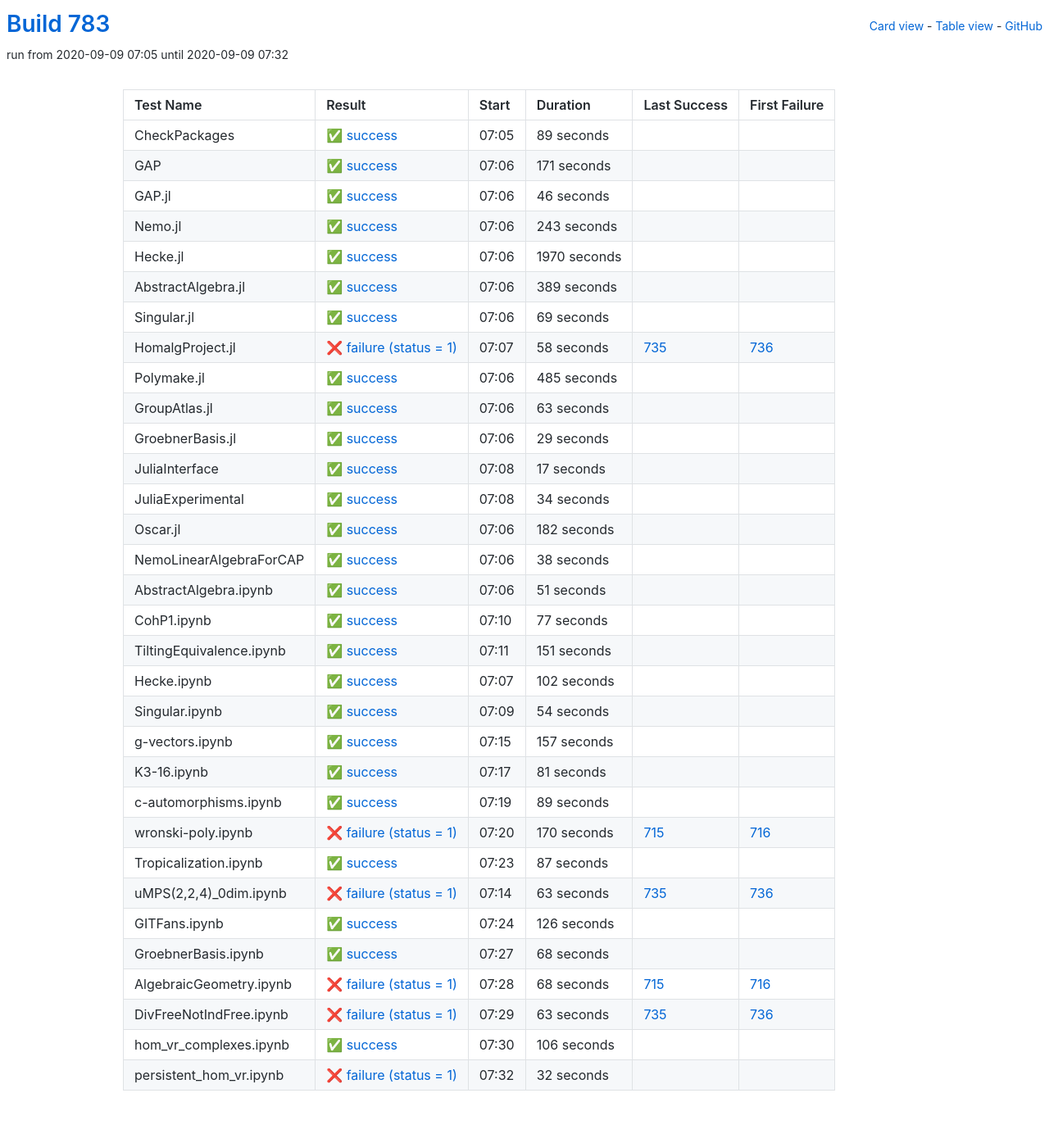
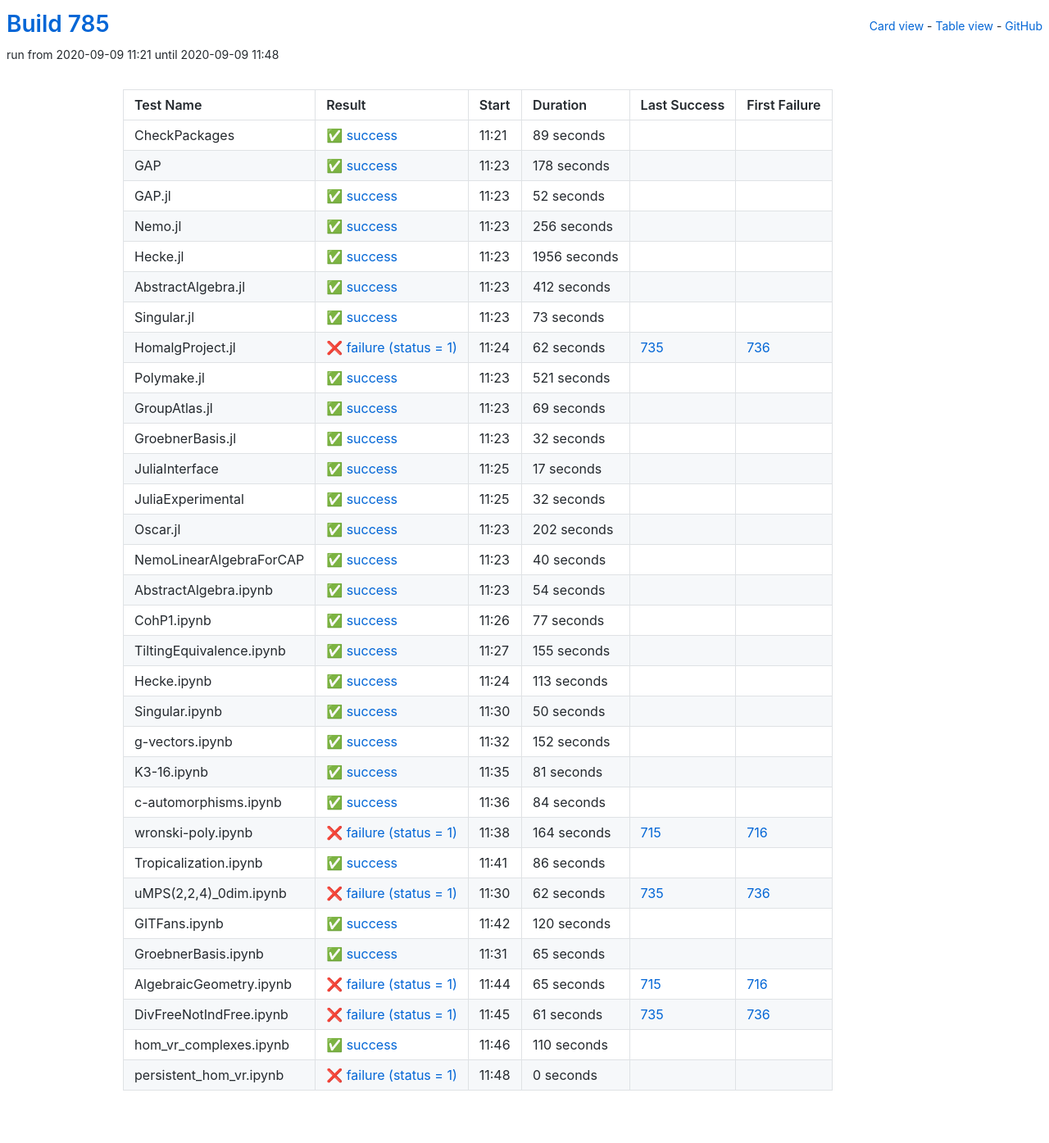
Before and after one commit to oscar-system/oscar-ci-status-stable, a Jekyll site: the page built from table.html, in a window 1280 px wide. Shown: the whole page at 82% size. Built offline with Jekyll 4.4.1, drawn with Linux system fonts in a browser that asks for light colours.

Commit message:
Build #785

```diff
--- a/_data/ci.yml
+++ b/_data/ci.yml
@@ -1,6 +1,6 @@
 ---
-build: 783
-build_url: https://oscarci.mathematik.uni-kl.de/job/oscar-stable/783/
+build: 785
+build_url: https://oscarci.mathematik.uni-kl.de/job/oscar-stable/785/
 job: oscar-stable
 organization: oscar-system
 repo: oscar-ci-status-stable
@@ -8,8 +8,8 @@ repourl: https://github.com/oscar-system/oscar-ci-status-stable
 tests:
 - name: CheckPackages
   id: checkpackages
-  log: https://oscarci.mathematik.uni-kl.de/job/oscar-stable/783/artifact/logs/build-783/CheckPackages.log
-  start: 2020-09-09 07:05
+  log: https://oscarci.mathematik.uni-kl.de/job/oscar-stable/785/artifact/logs/build-785/CheckPackages.log
+  start: 2020-09-09 11:21
   success: true
   exitcode: 0
   status: success
@@ -20,68 +20,104 @@ tests:
   first_failure_url:
 - name: GAP
   id: gap
-  log: https://oscarci.mathematik.uni-kl.de/job/oscar-stable/783/artifact/logs/build-783/GAP.log
-  start: 2020-09-09 07:06
+  log: https://oscarci.mathematik.uni-kl.de/job/oscar-stable/785/artifact/logs/build-785/GAP.log
+  start: 2020-09-09 11:23
   success: true
   exitcode: 0
   status: success
-  duration: 171
+  duration: 178
   last_success: false
   last_success_url:
   first_failure: false
   first_failure_url:
 - name: GAP.jl
   id: gap-jl
-  log: https://oscarci.mathematik.uni-kl.de/job/oscar-stable/783/artifact/logs/build-783/GAP.jl.log
-  start: 2020-09-09 07:06
+  log: https://oscarci.mathematik.uni-kl.de/job/oscar-stable/785/artifact/logs/build-785/GAP.jl.log
+  start: 2020-09-09 11:23
   success: true
   exitcode: 0
   status: success
-  duration: 46
+  duration: 52
   last_success: false
   last_success_url:
   first_failure: false
   first_failure_url:
 - name: Nemo.jl
   id: nemo-jl
-  log: https://oscarci.mathematik.uni-kl.de/job/oscar-stable/783/artifact/logs/build-783/Nemo.jl.log
-  start: 2020-09-09 07:06
+  log: https://oscarci.mathematik.uni-kl.de/job/oscar-stable/785/artifact/logs/build-785/Nemo.jl.log
+  start: 2020-09-09 11:23
   success: true
   exitcode: 0
   status: success
-  duration: 243
+  duration: 256
   last_success: false
   last_success_url:
   first_failure: false
   first_failure_url:
 - name: Hecke.jl
   id: hecke-jl
-  log: https://oscarci.mathematik.uni-kl.de/job/oscar-stable/783/artifact/logs/build-783/Hecke.jl.log
-  start: 2020-09-09 07:06
+  log: https://oscarci.mathematik.uni-kl.de/job/oscar-stable/785/artifact/logs/build-785/Hecke.jl.log
+  start: 2020-09-09 11:23
   success: true
   exitcode: 0
   status: success
-  duration: 1970
+  duration: 1956
   last_success: false
   last_success_url:
   first_failure: false
   first_failure_url:
 - name: AbstractAlgebra.jl
   id: abstractalgebra-jl
-  log: https://oscarci.mathematik.uni-kl.de/job/oscar-stable/783/artifact/logs/build-783/AbstractAlgebra.jl.log
-  start: 2020-09-09 07:06
+  log: https://oscarci.mathematik.uni-kl.de/job/oscar-stable/785/artifact/logs/build-785/AbstractAlgebra.jl.log
+  start: 2020-09-09 11:23
   success: true
   exitcode: 0
   status: success
-  duration: 389
+  duration: 412
   last_success: false
   last_success_url:
   first_failure: false
   first_failure_url:
 - name: Singular.jl
   id: singular-jl
-  log: https://oscarci.mathematik.uni-kl.de/job/oscar-stable/783/artifact/logs/build-783/Singular.jl.log
-  start: 2020-09-09 07:06
+  log: https://oscarci.mathematik.uni-kl.de/job/oscar-stable/785/artifact/logs/build-785/Singular.jl.log
+  start: 2020-09-09 11:23
+  success: true
+  exitcode: 0
+  status: success
+  duration: 73
+  last_success: false
+  last_success_url:
+  first_failure: false
+  first_failure_url:
+- name: HomalgProject.jl
+  id: homalgproject-jl
+  log: https://oscarci.mathematik.uni-kl.de/job/oscar-stable/785/artifact/logs/build-785/HomalgProject.jl.log
+  start: 2020-09-09 11:24
+  success: false
+  exitcode: 1
+  status: failure
+  duration: 62
+  last_success: 735
+  last_success_url: https://oscarci.mathematik.uni-kl.de/job/oscar-stable/735/
+  first_failure: 736
+  first_failure_url: https://oscarci.mathematik.uni-kl.de/job/oscar-stable/736/
+- name: Polymake.jl
+  id: polymake-jl
+  log: https://oscarci.mathematik.uni-kl.de/job/oscar-stable/785/artifact/logs/build-785/Polymake.jl.log
+  start: 2020-09-09 11:23
+  success: true
+  exitcode: 0
+  status: success
+  duration: 521
+  last_success: false
+  last_success_url:
+  first_failure: false
+  first_failure_url:
+- name: GroupAtlas.jl
+  id: groupatlas-jl
+  log: https://oscarci.mathematik.uni-kl.de/job/oscar-stable/785/artifact/logs/build-785/GroupAtlas.jl.log
+  start: 2020-09-09 11:23
   success: true
   exitcode: 0
   status: success
@@ -90,58 +126,22 @@ tests:
   last_success_url:
   first_failure: false
   first_failure_url:
-- name: HomalgProject.jl
-  id: homalgproject-jl
-  log: https://oscarci.mathematik.uni-kl.de/job/oscar-stable/783/artifact/logs/build-783/HomalgProject.jl.log
-  start: 2020-09-09 07:07
-  success: false
-  exitcode: 1
-  status: failure
-  duration: 58
-  last_success: 735
-  last_success_url: https://oscarci.mathematik.uni-kl.de/job/oscar-stable/735/
-  first_failure: 736
-  first_failure_url: https://oscarci.mathematik.uni-kl.de/job/oscar-stable/736/
-- name: Polymake.jl
-  id: polymake-jl
-  log: https://oscarci.mathematik.uni-kl.de/job/oscar-stable/783/artifact/logs/build-783/Polymake.jl.log
-  start: 2020-09-09 07:06
+- name: GroebnerBasis.jl
+  id: groebnerbasis-jl
+  log: https://oscarci.mathematik.uni-kl.de/job/oscar-stable/785/artifact/logs/build-785/GroebnerBasis.jl.log
+  start: 2020-09-09 11:23
   success: true
   exitcode: 0
   status: success
-  duration: 485
-  last_success: false
-  last_success_url:
-  first_failure: false
-  first_failure_url:
-- name: GroupAtlas.jl
-  id: groupatlas-jl
-  log: https://oscarci.mathematik.uni-kl.de/job/oscar-stable/783/artifact/logs/build-783/GroupAtlas.jl.log
-  start: 2020-09-09 07:06
-  success: true
-  exitcode: 0
-  status: success
-  duration: 63
-  last_success: false
-  last_success_url:
-  first_failure: false
-  first_failure_url:
-- name: GroebnerBasis.jl
-  id: groebnerbasis-jl
-  log: https://oscarci.mathematik.uni-kl.de/job/oscar-stable/783/artifact/logs/build-783/GroebnerBasis.jl.log
-  start: 2020-09-09 07:06
-  success: true
-  exitcode: 0
-  status: success
-  duration: 29
+  duration: 32
   last_success: false
   last_success_url:
   first_failure: false
   first_failure_url:
 - name: JuliaInterface
   id: juliainterface
-  log: https://oscarci.mathematik.uni-kl.de/job/oscar-stable/783/artifact/logs/build-783/JuliaInterface.log
-  start: 2020-09-09 07:08
+  log: https://oscarci.mathematik.uni-kl.de/job/oscar-stable/785/artifact/logs/build-785/JuliaInterface.log
+  start: 2020-09-09 11:25
   success: true
   exitcode: 0
   status: success
@@ -152,56 +152,56 @@ tests:
   first_failure_url:
 - name: JuliaExperimental
   id: juliaexperimental
-  log: https://oscarci.mathematik.uni-kl.de/job/oscar-stable/783/artifact/logs/build-783/JuliaExperimental.log
-  start: 2020-09-09 07:08
+  log: https://oscarci.mathematik.uni-kl.de/job/oscar-stable/785/artifact/logs/build-785/JuliaExperimental.log
+  start: 2020-09-09 11:25
   success: true
   exitcode: 0
   status: success
-  duration: 34
+  duration: 32
   last_success: false
   last_success_url:
   first_failure: false
   first_failure_url:
 - name: Oscar.jl
   id: oscar-jl
-  log: https://oscarci.mathematik.uni-kl.de/job/oscar-stable/783/artifact/logs/build-783/Oscar.jl.log
-  start: 2020-09-09 07:06
+  log: https://oscarci.mathematik.uni-kl.de/job/oscar-stable/785/artifact/logs/build-785/Oscar.jl.log
+  start: 2020-09-09 11:23
   success: true
   exitcode: 0
   status: success
-  duration: 182
+  duration: 202
   last_success: false
   last_success_url:
   first_failure: false
   first_failure_url:
 - name: NemoLinearAlgebraForCAP
   id: nemolinearalgebraforcap
-  log: https://oscarci.mathematik.uni-kl.de/job/oscar-stable/783/artifact/logs/build-783/NemoLinearAlgebraForCAP.log
-  start: 2020-09-09 07:06
+  log: https://oscarci.mathematik.uni-kl.de/job/oscar-stable/785/artifact/logs/build-785/NemoLinearAlgebraForCAP.log
+  start: 2020-09-09 11:23
   success: true
   exitcode: 0
   status: success
-  duration: 38
+  duration: 40
   last_success: false
   last_success_url:
   first_failure: false
   first_failure_url:
 - name: AbstractAlgebra.ipynb
   id: abstractalgebra-ipynb
-  log: https://oscarci.mathematik.uni-kl.de/job/oscar-stable/783/artifact/logs/build-783/AbstractAlgebra.ipynb.log
-  start: 2020-09-09 07:06
+  log: https://oscarci.mathematik.uni-kl.de/job/oscar-stable/785/artifact/logs/build-785/AbstractAlgebra.ipynb.log
+  start: 2020-09-09 11:23
   success: true
   exitcode: 0
   status: success
-  duration: 51
+  duration: 54
   last_success: false
   last_success_url:
   first_failure: false
   first_failure_url:
 - name: CohP1.ipynb
   id: cohp1-ipynb
-  log: https://oscarci.mathematik.uni-kl.de/job/oscar-stable/783/artifact/logs/build-783/CohP1.ipynb.log
-  start: 2020-09-09 07:10
+  log: https://oscarci.mathematik.uni-kl.de/job/oscar-stable/785/artifact/logs/build-785/CohP1.ipynb.log
+  start: 2020-09-09 11:26
   success: true
   exitcode: 0
   status: success
@@ -212,56 +212,56 @@ tests:
   first_failure_url:
 - name: TiltingEquivalence.ipynb
   id: tiltingequivalence-ipynb
-  log: https://oscarci.mathematik.uni-kl.de/job/oscar-stable/783/artifact/logs/build-783/TiltingEquivalence.ipynb.log
-  start: 2020-09-09 07:11
+  log: https://oscarci.mathematik.uni-kl.de/job/oscar-stable/785/artifact/logs/build-785/TiltingEquivalence.ipynb.log
+  start: 2020-09-09 11:27
   success: true
   exitcode: 0
   status: success
-  duration: 151
+  duration: 155
   last_success: false
   last_success_url:
   first_failure: false
   first_failure_url:
 - name: Hecke.ipynb
   id: hecke-ipynb
-  log: https://oscarci.mathematik.uni-kl.de/job/oscar-stable/783/artifact/logs/build-783/Hecke.ipynb.log
-  start: 2020-09-09 07:07
+  log: https://oscarci.mathematik.uni-kl.de/job/oscar-stable/785/artifact/logs/build-785/Hecke.ipynb.log
+  start: 2020-09-09 11:24
   success: true
   exitcode: 0
   status: success
-  duration: 102
+  duration: 113
   last_success: false
   last_success_url:
   first_failure: false
   first_failure_url:
 - name: Singular.ipynb
   id: singular-ipynb
-  log: https://oscarci.mathematik.uni-kl.de/job/oscar-stable/783/artifact/logs/build-783/Singular.ipynb.log
-  start: 2020-09-09 07:09
+  log: https://oscarci.mathematik.uni-kl.de/job/oscar-stable/785/artifact/logs/build-785/Singular.ipynb.log
+  start: 2020-09-09 11:30
   success: true
   exitcode: 0
   status: success
-  duration: 54
+  duration: 50
   last_success: false
   last_success_url:
   first_failure: false
   first_failure_url:
 - name: g-vectors.ipynb
   id: g-vectors-ipynb
-  log: https://oscarci.mathematik.uni-kl.de/job/oscar-stable/783/artifact/logs/build-783/g-vectors.ipynb.log
-  start: 2020-09-09 07:15
+  log: https://oscarci.mathematik.uni-kl.de/job/oscar-stable/785/artifact/logs/build-785/g-vectors.ipynb.log
+  start: 2020-09-09 11:32
   success: true
   exitcode: 0
   status: success
-  duration: 157
+  duration: 152
   last_success: false
   last_success_url:
   first_failure: false
   first_failure_url:
 - name: K3-16.ipynb
   id: k3-16-ipynb
-  log: https://oscarci.mathematik.uni-kl.de/job/oscar-stable/783/artifact/logs/build-783/K3-16.ipynb.log
-  start: 2020-09-09 07:17
+  log: https://oscarci.mathematik.uni-kl.de/job/oscar-stable/785/artifact/logs/build-785/K3-16.ipynb.log
+  start: 2020-09-09 11:35
   success: true
   exitcode: 0
   status: success
@@ -272,120 +272,120 @@ tests:
   first_failure_url:
 - name: c-automorphisms.ipynb
   id: c-automorphisms-ipynb
-  log: https://oscarci.mathematik.uni-kl.de/job/oscar-stable/783/artifact/logs/build-783/c-automorphisms.ipynb.log
-  start: 2020-09-09 07:19
+  log: https://oscarci.mathematik.uni-kl.de/job/oscar-stable/785/artifact/logs/build-785/c-automorphisms.ipynb.log
+  start: 2020-09-09 11:36
   success: true
   exitcode: 0
   status: success
-  duration: 89
+  duration: 84
   last_success: false
   last_success_url:
   first_failure: false
   first_failure_url:
 - name: wronski-poly.ipynb
   id: wronski-poly-ipynb
-  log: https://oscarci.mathematik.uni-kl.de/job/oscar-stable/783/artifact/logs/build-783/wronski-poly.ipynb.log
-  start: 2020-09-09 07:20
+  log: https://oscarci.mathematik.uni-kl.de/job/oscar-stable/785/artifact/logs/build-785/wronski-poly.ipynb.log
+  start: 2020-09-09 11:38
   success: false
   exitcode: 1
   status: failure
-  duration: 170
+  duration: 164
   last_success: 715
   last_success_url: https://oscarci.mathematik.uni-kl.de/job/oscar-stable/715/
   first_failure: 716
   first_failure_url: https://oscarci.mathematik.uni-kl.de/job/oscar-stable/716/
 - name: Tropicalization.ipynb
   id: tropicalization-ipynb
-  log: https://oscarci.mathematik.uni-kl.de/job/oscar-stable/783/artifact/logs/build-783/Tropicalization.ipynb.log
-  start: 2020-09-09 07:23
+  log: https://oscarci.mathematik.uni-kl.de/job/oscar-stable/785/artifact/logs/build-785/Tropicalization.ipynb.log
+  start: 2020-09-09 11:41
   success: true
   exitcode: 0
   status: success
-  duration: 87
+  duration: 86
   last_success: false
   last_success_url:
   first_failure: false
   first_failure_url:
 - name: uMPS(2,2,4)_0dim.ipynb
   id: umps-2-2-4-0dim-ipynb
-  log: https://oscarci.mathematik.uni-kl.de/job/oscar-stable/783/artifact/logs/build-783/uMPS-2-2-4-_0dim.ipynb.log
-  start: 2020-09-09 07:14
+  log: https://oscarci.mathematik.uni-kl.de/job/oscar-stable/785/artifact/logs/build-785/uMPS-2-2-4-_0dim.ipynb.log
+  start: 2020-09-09 11:30
   success: false
   exitcode: 1
   status: failure
-  duration: 63
+  duration: 62
   last_success: 735
   last_success_url: https://oscarci.mathematik.uni-kl.de/job/oscar-stable/735/
   first_failure: 736
   first_failure_url: https://oscarci.mathematik.uni-kl.de/job/oscar-stable/736/
 - name: GITFans.ipynb
   id: gitfans-ipynb
-  log: https://oscarci.mathematik.uni-kl.de/job/oscar-stable/783/artifact/logs/build-783/GITFans.ipynb.log
-  start: 2020-09-09 07:24
+  log: https://oscarci.mathematik.uni-kl.de/job/oscar-stable/785/artifact/logs/build-785/GITFans.ipynb.log
+  start: 2020-09-09 11:42
   success: true
   exitcode: 0
   status: success
-  duration: 126
+  duration: 120
   last_success: false
   last_success_url:
   first_failure: false
   first_failure_url:
 - name: GroebnerBasis.ipynb
   id: groebnerbasis-ipynb
-  log: https://oscarci.mathematik.uni-kl.de/job/oscar-stable/783/artifact/logs/build-783/GroebnerBasis.ipynb.log
-  start: 2020-09-09 07:27
+  log: https://oscarci.mathematik.uni-kl.de/job/oscar-stable/785/artifact/logs/build-785/GroebnerBasis.ipynb.log
+  start: 2020-09-09 11:31
   success: true
   exitcode: 0
   status: success
-  duration: 68
+  duration: 65
   last_success: false
   last_success_url:
   first_failure: false
   first_failure_url:
 - name: AlgebraicGeometry.ipynb
   id: algebraicgeometry-ipynb
-  log: https://oscarci.mathematik.uni-kl.de/job/oscar-stable/783/artifact/logs/build-783/AlgebraicGeometry.ipynb.log
-  start: 2020-09-09 07:28
+  log: https://oscarci.mathematik.uni-kl.de/job/oscar-stable/785/artifact/logs/build-785/AlgebraicGeometry.ipynb.log
+  start: 2020-09-09 11:44
   success: false
   exitcode: 1
   status: failure
-  duration: 68
+  duration: 65
   last_success: 715
   last_success_url: https://oscarci.mathematik.uni-kl.de/job/oscar-stable/715/
   first_failure: 716
   first_failure_url: https://oscarci.mathematik.uni-kl.de/job/oscar-stable/716/
 - name: DivFreeNotIndFree.ipynb
   id: divfreenotindfree-ipynb
-  log: https://oscarci.mathematik.uni-kl.de/job/oscar-stable/783/artifact/logs/build-783/DivFreeNotIndFree.ipynb.log
-  start: 2020-09-09 07:29
+  log: https://oscarci.mathematik.uni-kl.de/job/oscar-stable/785/artifact/logs/build-785/DivFreeNotIndFree.ipynb.log
+  start: 2020-09-09 11:45
   success: false
   exitcode: 1
   status: failure
-  duration: 63
+  duration: 61
   last_success: 735
   last_success_url: https://oscarci.mathematik.uni-kl.de/job/oscar-stable/735/
   first_failure: 736
   first_failure_url: https://oscarci.mathematik.uni-kl.de/job/oscar-stable/736/
 - name: hom_vr_complexes.ipynb
   id: hom-vr-complexes-ipynb
-  log: https://oscarci.mathematik.uni-kl.de/job/oscar-stable/783/artifact/logs/build-783/hom_vr_complexes.ipynb.log
-  start: 2020-09-09 07:30
+  log: https://oscarci.mathematik.uni-kl.de/job/oscar-stable/785/artifact/logs/build-785/hom_vr_complexes.ipynb.log
+  start: 2020-09-09 11:46
   success: true
   exitcode: 0
   status: success
-  duration: 106
+  duration: 110
   last_success: false
   last_success_url:
   first_failure: false
   first_failure_url:
 - name: persistent_hom_vr.ipynb
   id: persistent-hom-vr-ipynb
-  log: https://oscarci.mathematik.uni-kl.de/job/oscar-stable/783/artifact/logs/build-783/persistent_hom_vr.ipynb.log
-  start: 2020-09-09 07:32
+  log: https://oscarci.mathematik.uni-kl.de/job/oscar-stable/785/artifact/logs/build-785/persistent_hom_vr.ipynb.log
+  start: 2020-09-09 11:48
   success: false
   exitcode: 1
   status: failure
-  duration: 32
+  duration: 0
   last_success: false
   last_success_url:
   first_failure: false
--- a/_data/github.yml
+++ b/_data/github.yml
@@ -29,3 +29,5 @@ GroebnerBasis.ipynb: https://github.com/ederc/GroebnerBasisNotebooks
 TiltingEquivalence.ipynb: https://github.com/homalg-project/CapHomalgNotebooks
 AlgebraicGeometry.ipynb: https://github.com/oscar-system/OSCARBinder
 DivFreeNotIndFree.ipynb: https://github.com/homalg-project/CapHomalgNotebooks
+hom_vr_complexes.ipynb: https://github.com/oscar-system/OSCARBinder
+persistent_hom_vr.ipynb: https://github.com/oscar-system/OSCARBinder
```
Also changed, not shown: README.md.
